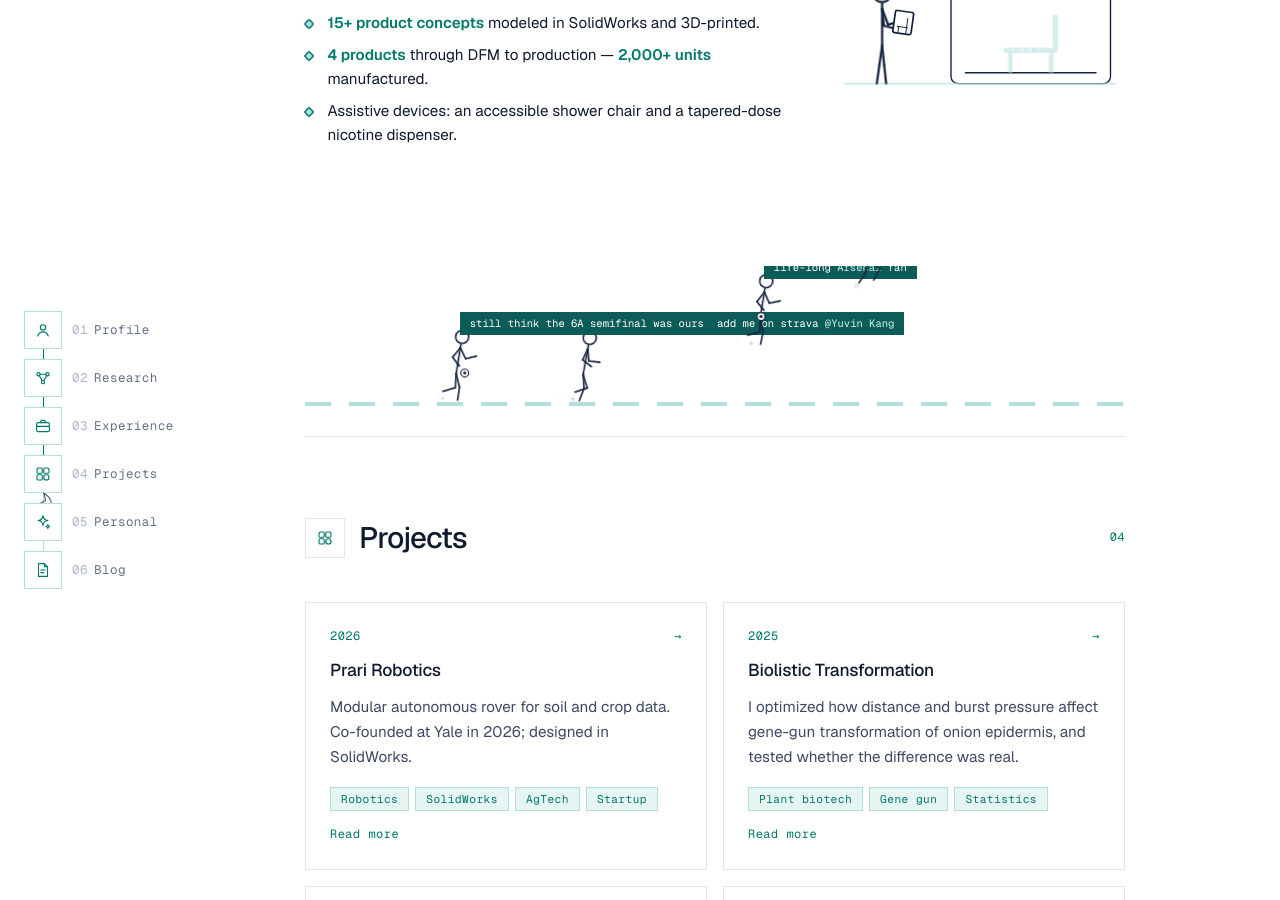
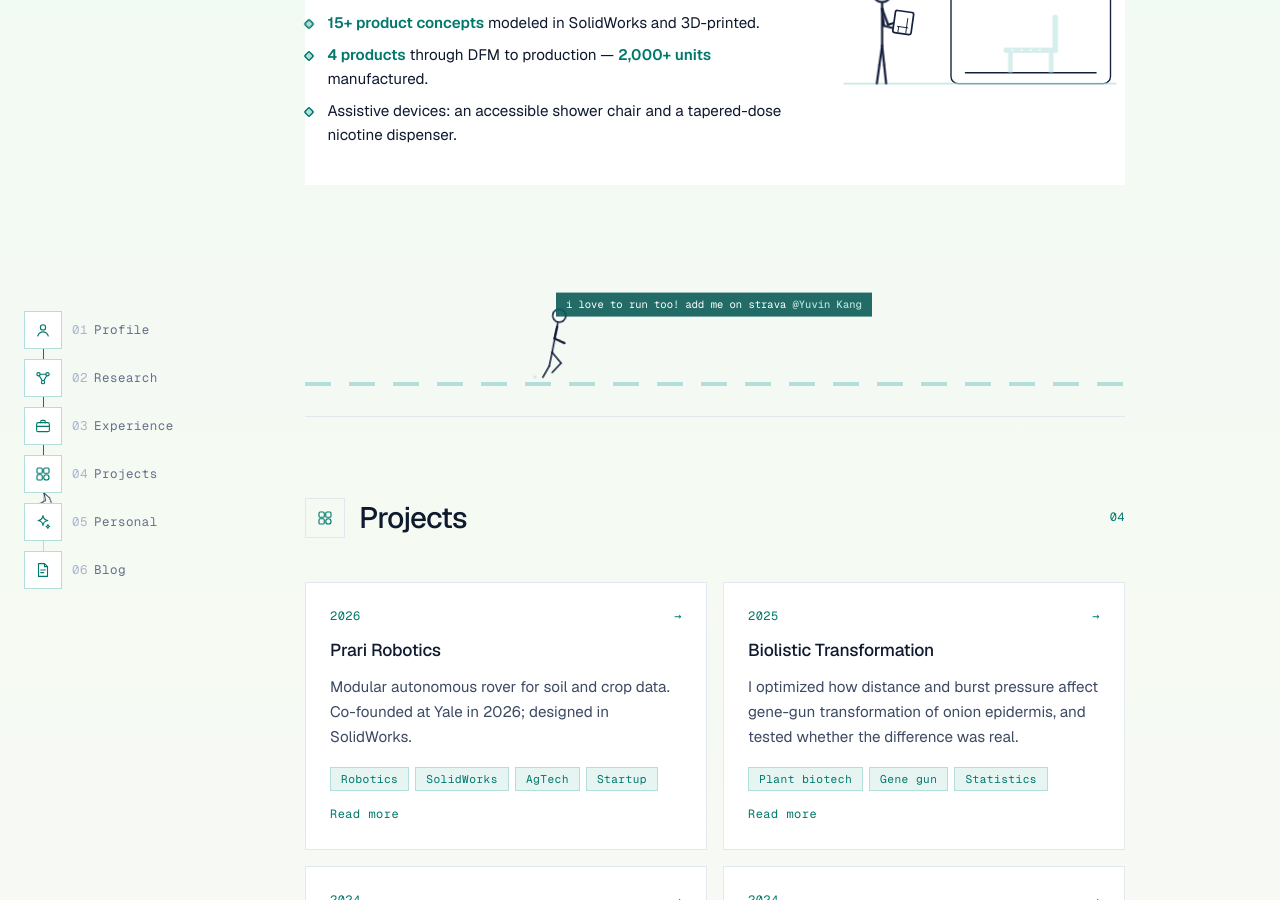
Before and after one commit to yuvinkang/yuvinkang.github.io, a Jekyll site: the page built from index.html, in a window 1280 px wide and 900 px high, scrolled down 4737 px. Built offline with Jekyll 4.4.1, drawn with Linux system fonts in a browser that asks for light colours.

Commit message:
Single runner with a flashing speech bubble; faint gradient down the page
Co-Authored-By: Claude Opus 5 <noreply@anthropic.com>
Claude-Session: https://claude.ai/code/session_017Z78FSeqpXP4Zi2i8dSmiZ

```diff
--- a/_data/runners.yml
+++ b/_data/runners.yml
@@ -1,20 +1,9 @@
-# RUNNERS — the lane of stickmen that jogs across the page after Experience.
-# "says" is the speech bubble. "kind" is plain, ball (dribbling) or book (reading).
-# "speed" is seconds to cross the page — larger is slower. Copy a block to add another.
-
+# The lone runner that jogs across the page after Experience.
+# says:  the text in the speech bubble (flashes briefly each lap)
+# kind:  plain | ball | book
+# speed: seconds to cross the page
+# link:  true to link the bubble to site.strava
 - says: "i love to run too! add me on strava **@Yuvin Kang**"
   kind: plain
-  speed: 20
-  link: true          # uses site.strava if it is set in _config.yml
-
-- says: "life-long **Arsenal** fan"
-  kind: ball
-  speed: 26
-
-- says: "favorite classical composer: **Ravel**"
-  kind: book
-  speed: 32
-
-- says: "still think the 6A semifinal was ours"
-  kind: ball
-  speed: 23
+  speed: 22
+  link: true
--- a/_includes/interlude-run.html
+++ b/_includes/interlude-run.html
@@ -1,7 +1,8 @@
-<div class="run-lane" aria-label="Stickmen jogging across the page">
+{% assign r = site.data.runners | first %}
+{% if r %}
+<div class="run-lane" aria-label="Stickman jogging across the page">
   <div class="lane-track" aria-hidden="true"></div>
-  {% for r in site.data.runners %}
-  <div class="jog" style="--dur: {{ r.speed | default: 24 }}s; --delay: -{{ forloop.index0 | times: 7 }}s; --gait: {{ r.speed | divided_by: 34.0 | plus: 0.42 }}s; --lane: {{ forloop.index0 | modulo: 3 }}">
+  <div class="jog" style="--dur: {{ r.speed | default: 22 }}s; --gait: {{ r.speed | divided_by: 34.0 | plus: 0.42 }}s">
     {% if r.link and site.strava and site.strava != "" %}
     <a class="jog-bubble" href="{{ site.strava }}">{{ r.says | markdownify | remove: '<p>' | remove: '</p>' }} ↗</a>
     {% else %}
@@ -13,5 +14,5 @@
       {% else %}{% include scenes/runner-plain.html %}
     {% endcase %}
   </div>
-  {% endfor %}
 </div>
+{% endif %}
--- a/assets/css/style.css
+++ b/assets/css/style.css
@@ -197,11 +197,11 @@ main { padding: 0 2rem 0 calc(2rem + var(--nav-space, 0px)); overflow-x: clip; }
 .lightbox-close { position: absolute; top: 10px; right: 10px; width: 36px; height: 36px; border-radius: 50%; border: 0; background: rgba(255,255,255,.9); font-size: 1.3rem; cursor: pointer; }
 
 /* ───────────── Running lane ───────────── */
-.run-lane { position: relative; height: 250px; max-width: var(--width); margin: 0 auto; overflow: hidden; }
+.run-lane { position: relative; height: 150px; max-width: var(--width); margin: 0 auto; overflow: hidden; }
 .lane-track { position: absolute; left: 0; right: 0; bottom: 30px; height: 4px;
   background: repeating-linear-gradient(90deg, var(--tint) 0 26px, transparent 26px 44px); }
-.jog { position: absolute; bottom: calc(30px + var(--lane, 0) * 56px); left: -90px; width: 56px;
-  animation: jogAcross var(--dur, 24s) linear infinite; animation-delay: var(--delay, 0s); }
+.jog { position: absolute; bottom: 30px; left: -90px; width: 56px;
+  animation: jogAcross var(--dur, 22s) linear infinite; }
 .jog .mini-runner { width: 56px; height: auto; display: block; overflow: visible; }
 @keyframes jogAcross { from { left: -90px; } to { left: calc(100% + 40px); } }
 .run-lane:hover .jog, .run-lane:hover .jog * { animation-play-state: paused; }
@@ -209,8 +209,20 @@ main { padding: 0 2rem 0 calc(2rem + var(--nav-space, 0px)); overflow-x: clip; }
   position: absolute; bottom: calc(100% - 12px); left: 30px; white-space: nowrap;
   padding: 5px 10px; border-radius: 0; background: var(--brand); color: #fff;
   font-family: var(--font-mono); font-size: .66rem; line-height: 1.3;
+  opacity: 0; transform: translateY(5px) scale(.94); transform-origin: 0 100%;
+  animation: bubbleFlash var(--dur, 22s) linear infinite;
+}
+/* bubble shows for about a second a third of the way across */
+@keyframes bubbleFlash {
+  0%, 30% { opacity: 0; transform: translateY(5px) scale(.94); }
+  33%     { opacity: 1; transform: translateY(0) scale(1); }
+  37%     { opacity: 1; transform: translateY(0) scale(1); }
+  40%,
+  100%    { opacity: 0; transform: translateY(-3px) scale(.97); }
 }
 .jog-bubble strong { color: var(--tint); font-weight: 500; }
+/* hovering the lane pauses the runner and holds the bubble open */
+.run-lane:hover .jog-bubble { opacity: 1; transform: none; }
 a.jog-bubble:hover { background: #fc4c02; }
 
 /* ───────────── Climber on the progress line ───────────── */
@@ -566,7 +578,22 @@ a.jog-bubble:hover { background: #fc4c02; }
 /* ═════════════════════════════════════════════════════════════
    WHITE PAGE + SQUARE BLOCKS, TURQUOISE ACCENTS
    ═════════════════════════════════════════════════════════════ */
-body { background: var(--page); }
+/* faint gradient down the whole page: white at the top, drifting through
+   turquoise, green and warm sand before settling on cool blue-white */
+html { background: var(--page); }
+body {
+  background: linear-gradient(180deg,
+    #ffffff 0%,
+    #fcfefe 12%,
+    #f3fbfa 30%,
+    #eef8f6 45%,
+    #f3faf3 60%,
+    #fbf9f4 76%,
+    #f6fafc 90%,
+    #f2f7fb 100%);
+  background-repeat: no-repeat;
+  background-attachment: scroll;
+}
 
 /* square content blocks with a light turquoise frame */
 .block, .section, .page, .project, .px-sec, .site-footer, .run-lane {
@@ -620,7 +647,7 @@ body { background: var(--page); }
 .blurb { background: var(--brand); }
 
 /* lane + footer */
-.run-lane { max-width: var(--width); height: 170px; margin: 0 auto; }
+.run-lane { max-width: var(--width); height: 150px; margin: 0 auto; }
 .jog-bubble { background: var(--brand); }
 .site-footer { max-width: var(--width); margin: 0 auto; padding: 2.2rem 0 3rem; border-top: 1px solid var(--line); }
 .footer-pizza { margin: -.5rem 0 1rem; }
@@ -716,8 +743,8 @@ body { background: var(--page); }
 .scene.mini { cursor: pointer; }
 
 @media (max-width: 760px) {
-  .run-lane { height: 200px; }
-  .jog { width: 42px; bottom: calc(24px + var(--lane, 0) * 44px); }
+  .run-lane { height: 124px; }
+  .jog { width: 42px; bottom: 24px; }
   .jog .mini-runner { width: 42px; }
   .jog-bubble { font-size: .6rem; padding: 4px 8px; left: 18px; }
 }
```
Also changed, not shown: CLAUDE.md (+2 -2 lines).
